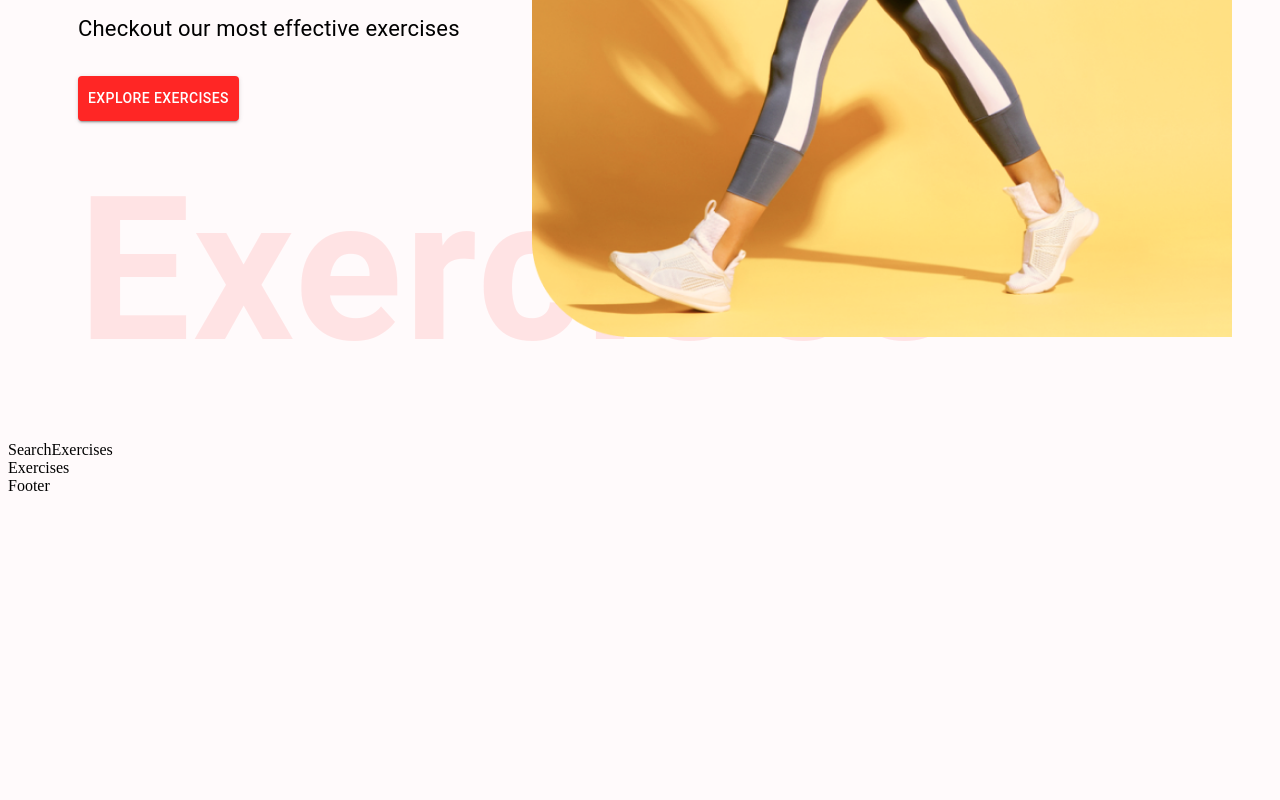
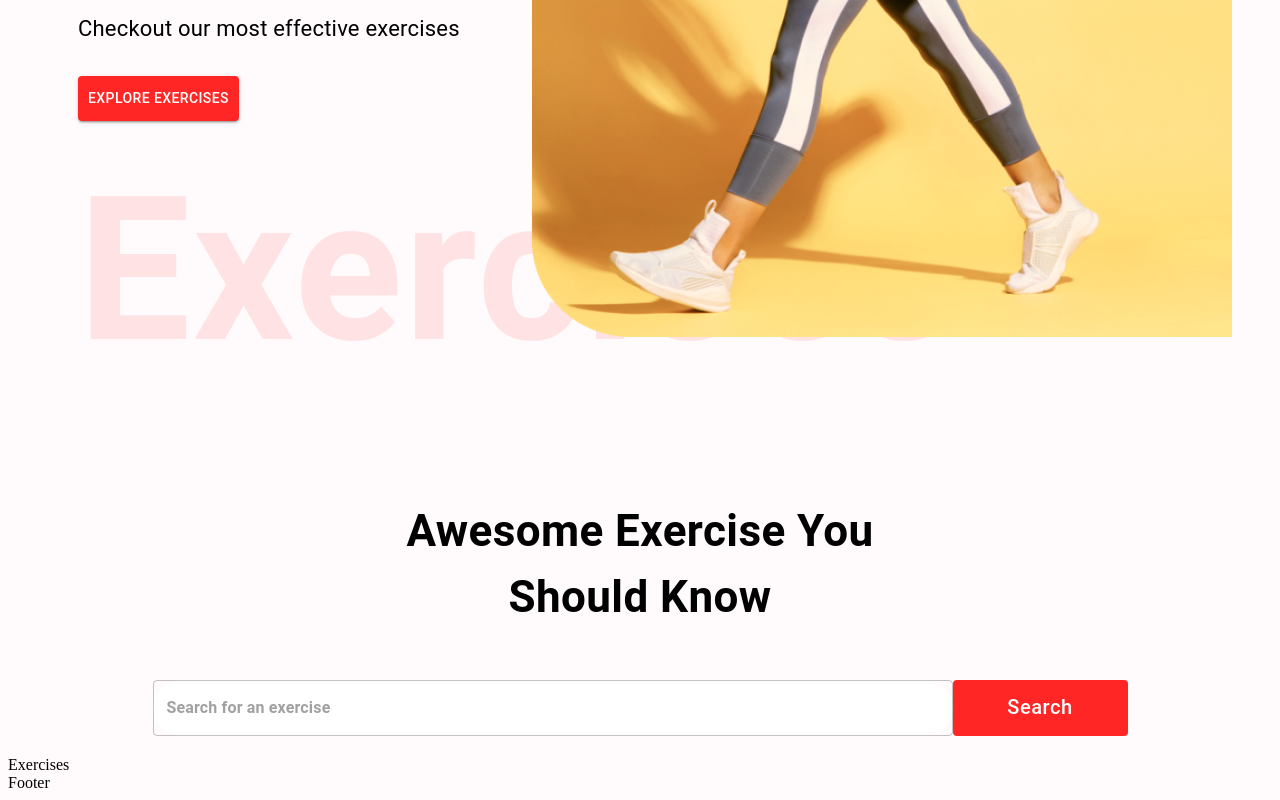
Before and after one commit to goforprodev/Fitness-App, a React (Create React App) app: page / in a window 1280 px wide. Shown: the part 529-1329 px from the top of the page. Before the commit the page ends 1032 px from the top, so only its background shows below. Built offline with nearby package versions, Linux system fonts and the light colour scheme.

Commit message:
Added search component

```diff
--- a/src/components/SearchExercises.js
+++ b/src/components/SearchExercises.js
@@ -1,9 +1,59 @@
-import React from 'react'
+import React,{useState,useEffect} from 'react'
+import {Stack,Typography,TextField,Button,Box} from "@mui/material"
 
 const SearchExercises = () => {
   return (
-    <div>SearchExercises</div>
-  )
+    <Stack
+        alignItems="center"
+        justifyContent="center"
+        p="20px"
+        mt="37px"
+    >
+        <Typography
+        fontWeight={"700"}
+        textAlign="center"
+        mb="50px"
+        sx={{
+            fontSize:{lg:"44px",xs:"30px"},
+        }}
+        >
+            Awesome Exercise You <br/>
+            Should Know
+        </Typography>
+        <Box>
+            <TextField
+                value={""}
+                placeholder="Search for an exercise"
+                onChange={(e)=>{}}
+                type="text"
+                height="76px"
+                sx={{
+                    input:{
+                        fontWeight:"700",
+                        border:"none",
+                        borderRadius:"4px",
+                    },
+                    width:{lg:"800px",xs:"350px"},
+                    background:"#fff",
+                    borderRadius:"40px",
+                }}
+            />
+            <Button
+                className="search-btn"
+                sx={{
+                    backgroundColor:"#ff2625",
+                    color:"#fff",
+                    textTransform:"capitalize",
+                    width:{lg:"175px",xs:"80px"},
+                    fontSize:{lg:"20px",xs:"14px"},
+                    height:"56px",
+                }}
+            >
+                search
+            </Button>
+        </Box>
+    </Stack>
+    )
 }
 
 export default SearchExercises
```
